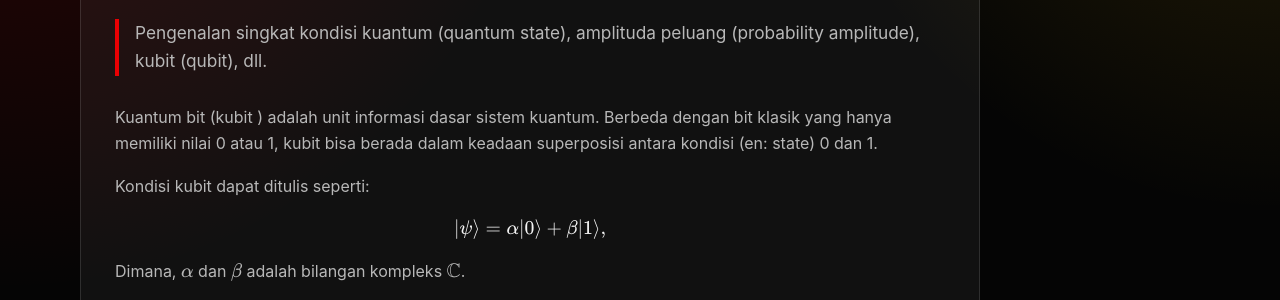
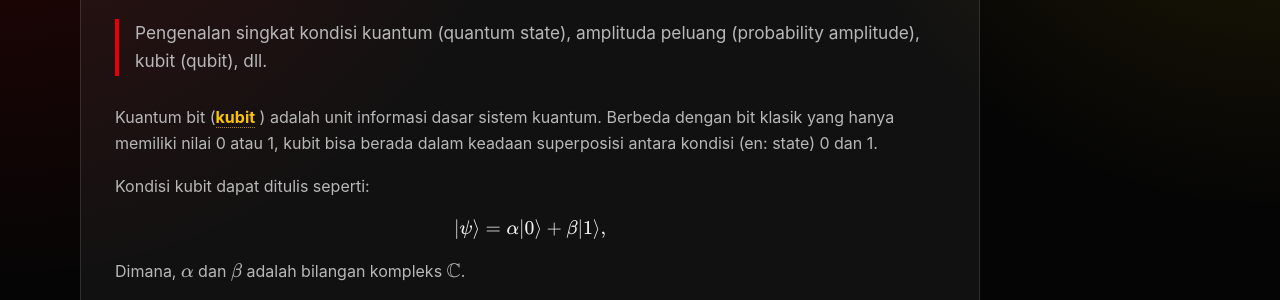
Before and after one commit to dangausuluah/dangausuluah.github.io, a Jekyll site: the page built from _concepts/qubit.md, in a window 1280 px wide. Shown: the part 265-565 px from the top of the page. Built offline with Jekyll 4.4.1, drawn with Linux system fonts in a browser that asks for light colours.

Commit message:
Update style.css

```diff
--- a/assets/css/style.css
+++ b/assets/css/style.css
@@ -401,6 +401,22 @@ footer {
   font-size: 0.92rem;
 }
 
+.term {
+  color: var(--yellow);
+  border-bottom: 1px dotted rgba(251, 195, 6, 0.65);
+  font-weight: 700;
+  cursor: help;
+}
+
+.term:hover {
+  color: var(--text);
+  border-bottom-color: var(--red);
+}
+
+.term-missing {
+  color: var(--red);
+}
+
 @media (max-width: 850px) {
   .nav {
     align-items: flex-start;
```
